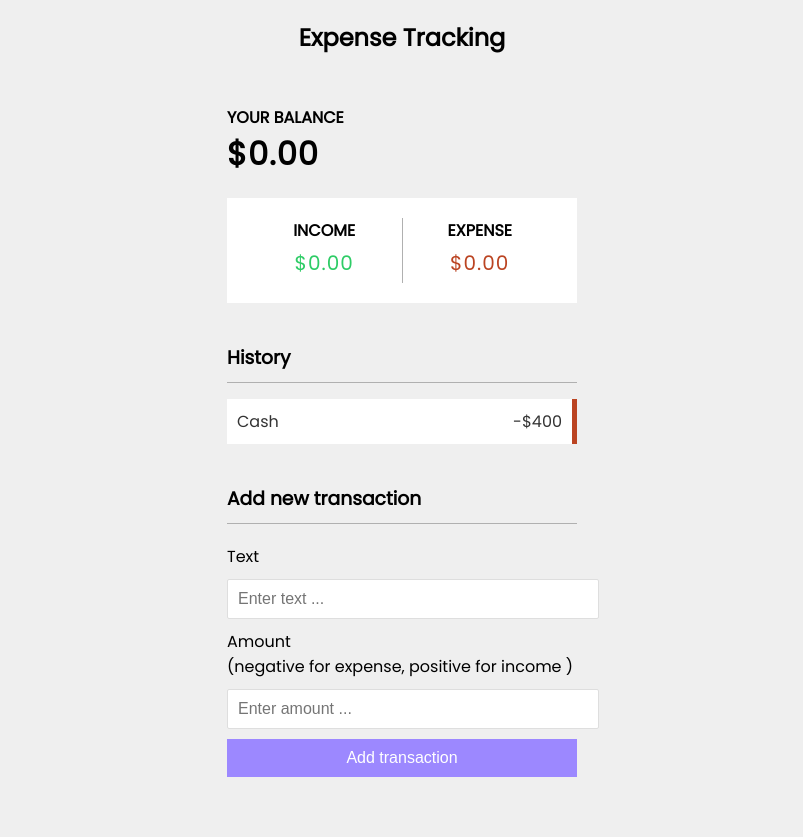
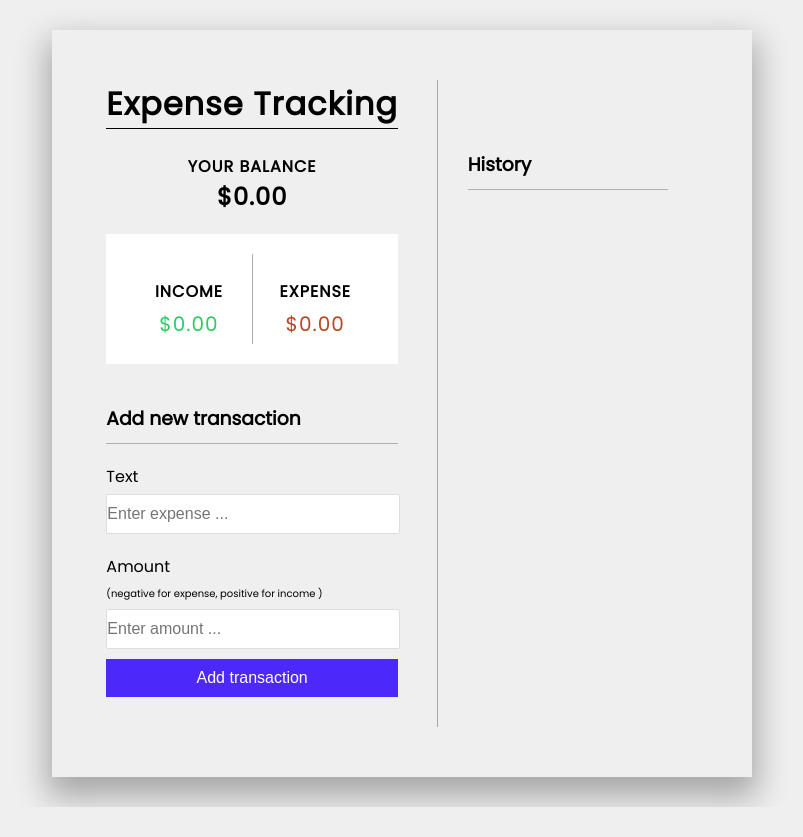
Before and after one commit to omerkarakas/ui-sample-projects, a plain HTML site: page Expense Tracking/index.html in a window 1280 px wide. Shown: the whole page, without its empty margins (238-1041 px from the left). After the commit the page ends 807 px from the top, so only its background shows below. Drawn offline with Linux system fonts and the light colour scheme.

Commit message:
Expense Tracking, functionality added

```diff
--- a/Expense Tracking/index.html
+++ b/Expense Tracking/index.html
@@ -8,11 +8,12 @@
     <title>Expense Tracking</title>
 </head>
 <body>
-  <h2>Expense Tracking</h2>
 
   <div class="container">
+    <div class="left-container">
+    <h1>Expense Tracking</h2>
     <h4>Your Balance</h4>
-    <h1 id="balance">$0.00</h1>
+    <h2 id="balance">$0.00</h1>
 
     <div class="inc-exp-container">
       <div>
@@ -22,32 +23,37 @@
 
       <div>
         <h4>Expense</h4>
-        <p id="money-plus" class="money minus">$0.00</p>
+        <p id="money-minus" class="money minus">$0.00</p>
       </div>
 
     </div>
 
-    <h3>History</h3>
-    <ul id="list" class="list">
-      <li class="minus">Cash <span>-$400</span>
-      <button class="delete-btn">x</button> </li>
-    </ul>
+
 
     <h3>Add new transaction</h3>
     <form id="form">
       <div class="form-control">
         <label for="text">Text</label>
-        <input type="text" id="text" placeholder="Enter text ...">
+        <input type="text" id="text" placeholder="Enter expense ...">
       </div>
       <div class="form-control">
-        <label for="amount">Amount <br> (negative for expense, positive for income ) </label>
+        <label for="amount">Amount <br> <span id="amount-info">(negative for expense, positive for income )</span> </label>
         <input type="number" id="amount" placeholder="Enter amount ...">
       </div>
       <button class="btn">Add transaction</button>
 
     </form>
+    </div>
+    <div class="history">
+        <h3>History</h3>
+        <ul id="list" class="list">
+          <li class="minus">Cash <span>-$400</span>
+          <button class="delete-btn">x</button> </li>
+        </ul>
+    </div>
+  </div>
 
-  </div>
+
   <script src="index.js"></script>
 </body>
 </html>
--- a/Expense Tracking/index.js
+++ b/Expense Tracking/index.js
@@ -0,0 +1,105 @@
+const balance = document.getElementById("balance");
+const moneyPlus = document.getElementById("money-plus");
+const moneyMinus = document.getElementById("money-minus");
+const list = document.getElementById("list");
+const form = document.getElementById("form");
+const text = document.getElementById("text");
+const amount = document.getElementById("amount");
+
+const dummyTransactions = [
+  {id: 1, text: "Flower", amount: -50},
+  {id: 2, text: "Book", amount: -20},
+  {id: 3, text: "Salary", amount: 500},
+  {id: 4, text: "Camera", amount: -100}
+];
+
+const localStorageTransactions = JSON.parse(localStorage.getItem("transactions"));
+let transactions = localStorageTransactions ?? [];
+//dummyTransactions;
+console.log("xacts:", transactions);
+
+function addTransactionToDOM(transaction){
+  const sign = transaction.amount<0 ? "-" : "+";
+  const signClass = transaction.amount<0 ? "minus" : "plus";
+
+  const item = document.createElement("li");
+  item.classList.add(signClass);
+  item.innerHTML=`${transaction.text} <span>${sign}${Math.abs(transaction.amount)}</span> <button class="delete-btn" onclick="removeTransaction(${transaction.id})">x</button>`;
+
+  list.appendChild(item);
+
+}
+
+function removeTransaction(id){
+  transactions = transactions.filter(tran => tran.id != id);
+  saveTransactionsToLocalStorage();
+
+  init();
+}
+
+function saveTransactionsToLocalStorage(){
+  localStorage.setItem("transactions", JSON.stringify(transactions));
+}
+
+function updateSummaryValues(){
+  const amounts = transactions.map(xact =>xact.amount);
+  console.log(amounts);
+  const total = amounts
+    .reduce((acc,item) => (acc += item), 0)
+    .toFixed(2);
+  console.log(total);
+
+  const income = amounts
+    .filter(item=>item>0)
+    .reduce((acc,item) => acc += item, 0)
+    .toFixed(2);
+
+  const expense =  (amounts
+    .filter(item=>item<0)
+    .reduce((acc,item) => acc += item, 0)  * -1 ).toFixed(2);
+  console.log(expense);
+
+  balance.innerText = `$${total}`;
+  moneyPlus.innerText = `$${income}`;
+  moneyMinus.innerText = `$${expense}`;
+}
+
+
+form.addEventListener("submit", addTransaction);
+
+function addTransaction(e){
+  e.preventDefault();
+
+  if(text.value.trim()==="" || amount.value.trim()===""){
+    alert("Please add a text and amount");
+    return;
+  }
+
+  const transaction = {
+    id: generateId(),
+    text: text.value,
+    amount: +amount.value
+  }
+  text.value="";
+  amount.value="";
+  //console.log(transaction);
+  transactions.push(transaction);
+  addTransactionToDOM(transaction);
+  updateSummaryValues();
+  saveTransactionsToLocalStorage();
+
+
+
+}
+
+function generateId(){
+  return Math.floor(Math.random()*1000000000);
+}
+
+function init(){
+  list.innerHTML = "";
+  transactions.forEach(xact => addTransactionToDOM(xact));
+  updateSummaryValues();
+}
+
+init();
--- a/Expense Tracking/style.css
+++ b/Expense Tracking/style.css
@@ -20,24 +20,34 @@ body {
 }
 
 .container{
+  display: flex;
+  flex-direction: row;
+  align-items: center;
+  justify-content: space-around;
   margin: 30px auto;
-  width: 350px;
+  width: 600px;
+  padding: 50px;
+  box-shadow: 0 15px 30px 5px rgba(0, 0, 0, 0.3);
+}
+
+h1, h2, h4{
+  letter-spacing: 1px;
+  margin: 0;
+  text-align: center;
 }
 
 h1{
-  letter-spacing: 1px;
-  margin: 0;
+  border-bottom: 1px solid;
 }
-
 h3{
   border-bottom: 1px solid #b0b0b0;
   padding-bottom: 10px;
-  margin: 40px 0 10px;
+  margin: 40px 0 0px;
 }
 
 h4{
-  margin: 0;
   text-transform: uppercase;
+  margin-top: 25px;
 }
 
 .inc-exp-container{
@@ -74,7 +84,7 @@ h4{
 
 label{
   display: inline-block;
-  margin: 10px 0;
+  margin: 20px 0 5px;
 }
 
 input[type="text"], input[type="number"]{
@@ -82,13 +92,13 @@ input[type="text"], input[type="number"]{
   border-radius: 2px;
   display: block;
   font-size: 16px;
-  padding: 10px;
+  padding: 10px 0;
   width: 100%;
 }
 
 .btn{
   cursor: pointer;
-  background-color: #9c88ff;
+  background-color: #4c29fa;
   box-shadow: var(--box-shadow);
   color: #fff;
   border: 0;
@@ -97,6 +107,10 @@ input[type="text"], input[type="number"]{
   margin: 10px 0 30px;
   padding: 10px;
   width: 100%;
+}
+
+.btn:hover{
+  filter: brightness(120%);
 }
 
 .btn:focus, .delete-btn:focus{
@@ -146,3 +160,22 @@ input[type="text"], input[type="number"]{
 .list li:hover .delete-btn{
   opacity: 1;
 }
+
+.history{
+  align-self: stretch;
+  width: 200px;
+  padding: 30px;
+  border-left: 1px solid rgba(0, 0, 0, 0.3);
+  overflow-y: scroll;
+  max-height: 80vh;
+
+}
+
+.left-container{
+
+  padding-right: 30px;
+}
+
+#amount-info{
+  font-size: 10px;
+}
```
